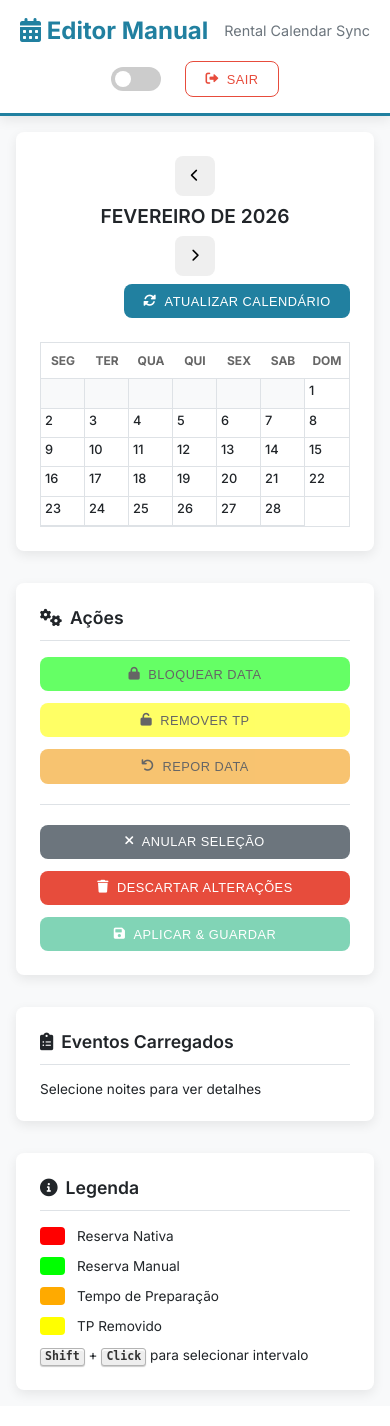
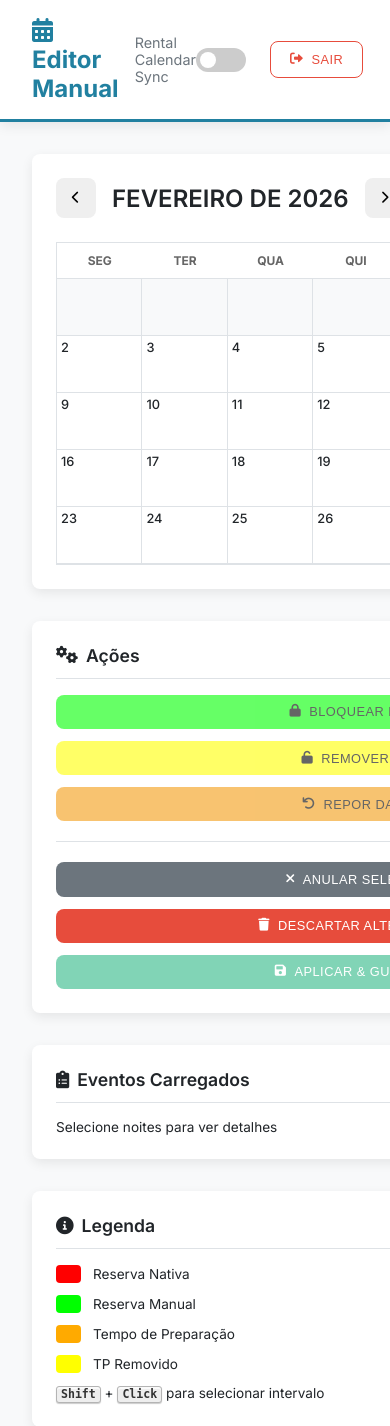
Before and after one commit to studioaxe/rcs, a Flask app: page /manual-editor in a window 390 px wide; the page is wider, and only the part inside the window is pictured. Shown: the top 1426 px of that part. Before the commit the page ends 1397 px from the top of that part, so only its background shows below. Run offline with Flask 3, Linux system fonts and the light colour scheme; the visitor is signed in with stand-in values (Sample User, id 1).

Commit message:
Rental Calendas Sync 20260212

```diff
--- a/static/styles.css
+++ b/static/styles.css
@@ -175,6 +175,8 @@ body.dark-mode .calendar-container {
 .calendar-header {
     display: flex;
     align-items: center;
+    justify-content: center;
+    flex-wrap: wrap;
     gap: 1rem;
     margin-bottom: 1.5rem;
 }
@@ -188,6 +190,7 @@ body.dark-mode .calendar-container {
 
 .calendar-grid-wrapper {
     position: relative;
+    overflow-x: auto;
 }
 
 .calendar-grid {
@@ -195,6 +198,7 @@ body.dark-mode .calendar-container {
     grid-template-columns: repeat(7, 1fr);
     border: 1px solid var(--border-light);
     position: relative;
+    min-width: 600px; /* Adjust as needed */
 }
 
 body.dark-mode .calendar-grid {
@@ -534,20 +538,3 @@ input:checked + .slider:before {
 }
 
 /* RESPONSIVO */
-@media (max-width: 768px) {
-    .header {
-        flex-direction: column;
-        gap: 1rem;
-        padding: 1rem;
-    }
-    .main-container {
-        padding: 1rem;
-    }
-    .calendar-header {
-        flex-direction: column;
-        gap: 0.5rem;
-    }
-    .calendar-header__month-year {
-        font-size: 1.2rem;
-    }
-}
```
